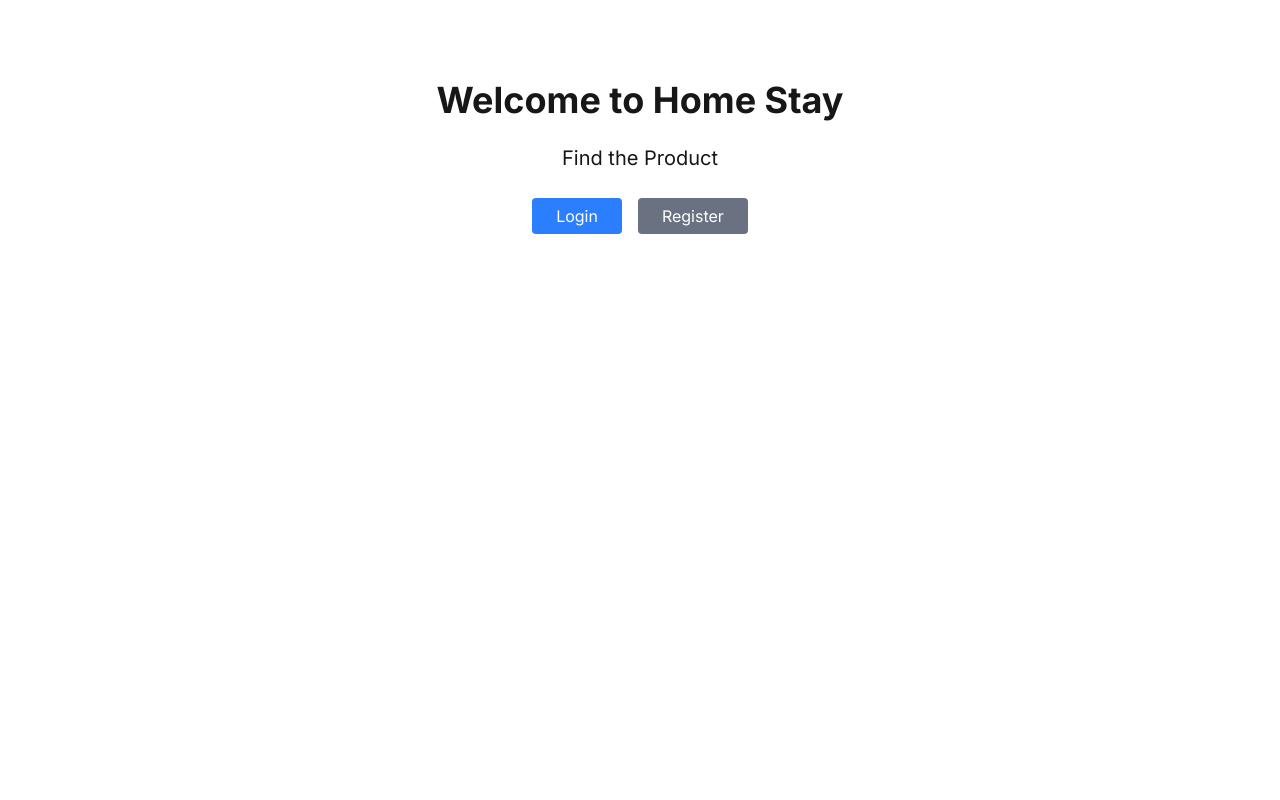
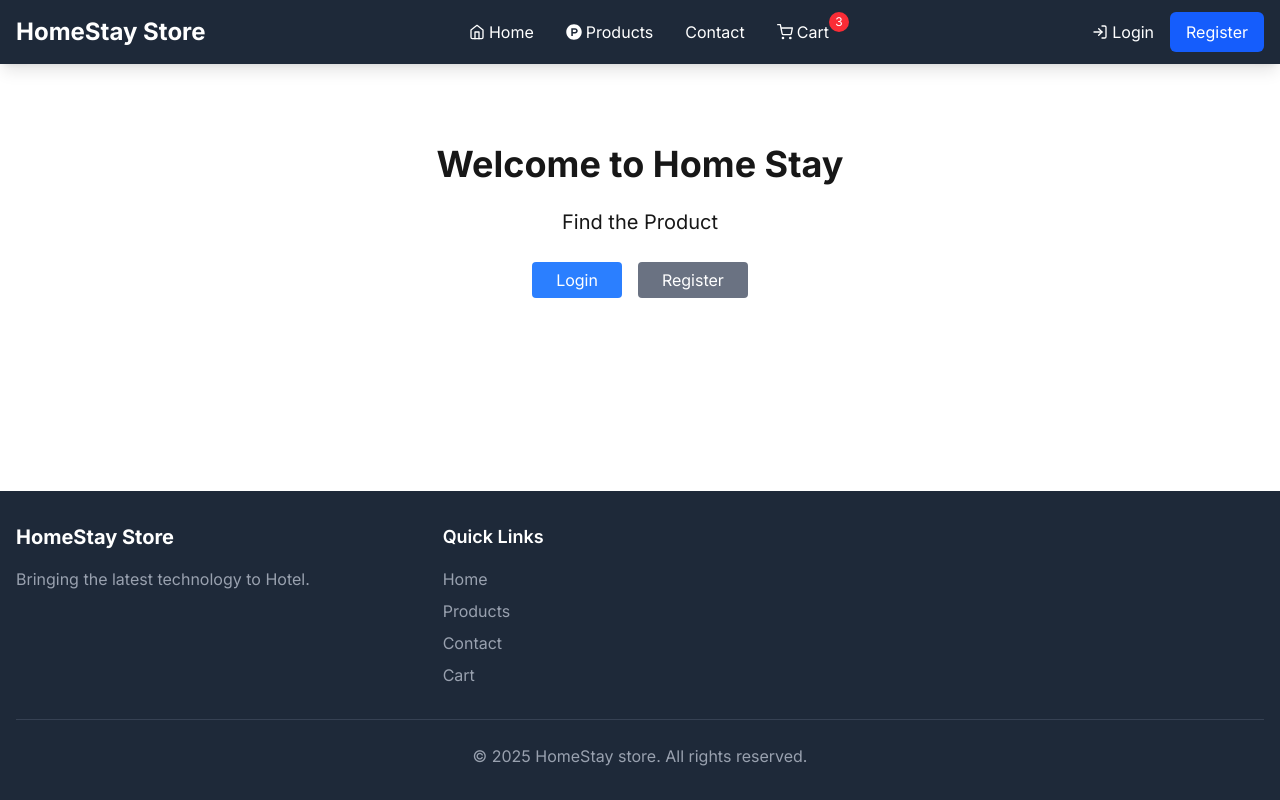
Before and after one commit to Nischalkoirala44/homestay_ecommerce_frontened, a Next.js app: page / in a window 1280 px wide. Built offline with nearby package versions, Linux system fonts and the light colour scheme.

Commit message:
updated header and footer

```diff
--- a/app/layout.tsx
+++ b/app/layout.tsx
@@ -2,6 +2,8 @@
 import { AuthProvider } from "../context/AuthContext";
 import { Inter } from "next/font/google";
 import "./globals.css";
+import Header from "../components/Header";
+import Footer from "../components/Footer";
 
 const inter = Inter({ subsets: ["latin"] });
 
@@ -12,8 +14,14 @@
 }) {
   return (
     <html lang="en">
-      <body className={inter.className}>
-        <AuthProvider>{children}</AuthProvider>
+      <body className={`${inter.className} flex flex-col min-h-screen`}>
+        <AuthProvider>
+          <Header />
+          <main className="flex-grow">
+            {children}
+          </main>
+          <Footer />
+        </AuthProvider>
       </body>
     </html>
   );
--- /dev/null
+++ b/components/Footer.tsx
@@ -0,0 +1,31 @@
+export default function Footer() {
+    return (
+        <footer className="bg-gray-800 text-white py-8">
+            <div className="container mx-auto px-4">
+                <div className="grid grid-cols-1 md:grid-cols-3 gap-8">
+                    <div>
+                        <h3 className="text-xl font-bold mb-4">HomeStay Store</h3>
+                        <p className="text-gray-400">
+                            Bringing the latest technology to Hotel.
+                        </p>
+                    </div>
+
+                    <div>
+                        <h4 className="text-lg font-semibold mb-4">Quick Links</h4>
+                        <ul className="space-y-2">
+                            <li><a href="/" className="text-gray-400 hover:text-white transition">Home</a></li>
+                            <li><a href="/products" className="text-gray-400 hover:text-white transition">Products</a></li>
+                            <li><a href="/contact" className="text-gray-400 hover:text-white transition">Contact</a></li>
+                            <li><a href="/cart" className="text-gray-400 hover:text-white transition">Cart</a></li>
+                        </ul>
+                    </div>
+
+                </div>
+
+                <div className="border-t border-gray-700 mt-8 pt-6 text-center text-gray-400">
+                    <p>&copy; {new Date().getFullYear()} HomeStay store. All rights reserved.</p>
+                </div>
+            </div>
+        </footer>
+    );
+}
--- /dev/null
+++ b/components/Header.tsx
@@ -0,0 +1,78 @@
+"use client";
+import Link from "next/link";
+import { useState } from "react";
+import { FiHome, FiShoppingCart, FiUser, FiLogIn, FiLogOut } from "react-icons/fi";
+import { FaProductHunt } from "react-icons/fa";
+import { useAuth } from "../context/AuthContext";
+
+export default function Header() {
+    const { user, logout } = useAuth();
+    const [cartItems] = useState(3); // Example cart items count
+
+    return (
+        <header className="bg-gray-800 text-white shadow-lg">
+            <div className="container mx-auto px-4 py-3 flex justify-between items-center">
+                <Link href="/" className="text-2xl font-bold">
+                    HomeStay Store
+                </Link>
+
+                <nav className="hidden md:flex space-x-8">
+                    <Link href="/" className="flex items-center hover:text-blue-300 transition">
+                        <FiHome className="mr-1" /> Home
+                    </Link>
+                    <Link href="/products" className="flex items-center hover:text-blue-300 transition">
+                        <FaProductHunt className="mr-1" /> Products
+                    </Link>
+                    <Link href="/contact" className="flex items-center hover:text-blue-300 transition">
+                        Contact
+                    </Link>
+                    <Link href="/cart" className="flex items-center hover:text-blue-300 transition relative">
+                        <FiShoppingCart className="mr-1" />
+                        Cart
+                        {cartItems > 0 && (
+                            <span className="absolute -top-2 -right-5 bg-red-500 text-white text-xs rounded-full h-5 w-5 flex items-center justify-center">
+                                {cartItems}
+                            </span>
+                        )}
+                    </Link>
+                </nav>
+
+                <div className="flex items-center space-x-4">
+                    {user ? (
+                        <div className="relative group">
+                            <button className="flex items-center hover:text-blue-300 transition">
+                                <FiUser className="mr-1" /> Profile
+                            </button>
+                            <div className="absolute right-0 mt-2 w-48 bg-white text-gray-800 rounded-md shadow-lg py-1 z-10 hidden group-hover:block">
+                                <Link href="/profile" className="block px-4 py-2 hover:bg-gray-100">
+                                    My Account
+                                </Link>
+                                <button
+                                    onClick={logout}
+                                    className="w-full text-left px-4 py-2 hover:bg-gray-100 flex items-center"
+                                >
+                                    <FiLogOut className="mr-2" /> Logout
+                                </button>
+                            </div>
+                        </div>
+                    ) : (
+                        <>
+                            <Link
+                                href="/login"
+                                className="flex items-center hover:text-blue-300 transition"
+                            >
+                                <FiLogIn className="mr-1" /> Login
+                            </Link>
+                            <Link
+                                href="/register"
+                                className="bg-blue-600 hover:bg-blue-700 px-4 py-2 rounded-md transition"
+                            >
+                                Register
+                            </Link>
+                        </>
+                    )}
+                </div>
+            </div>
+        </header>
+    );
+}
--- a/package.json
+++ b/package.json
@@ -16,7 +16,8 @@
     "jsonwebtoken": "^9.0.2",
     "next": "^15.4.5",
     "react": "^19.1.0",
-    "react-dom": "^19.1.0"
+    "react-dom": "^19.1.0",
+    "react-icons": "^5.5.0"
   },
   "devDependencies": {
     "@eslint/eslintrc": "^3",
```
Also changed, not shown: app/contact/page.tsx (added), 1 other file (tests, documents, lock files or other folders).
